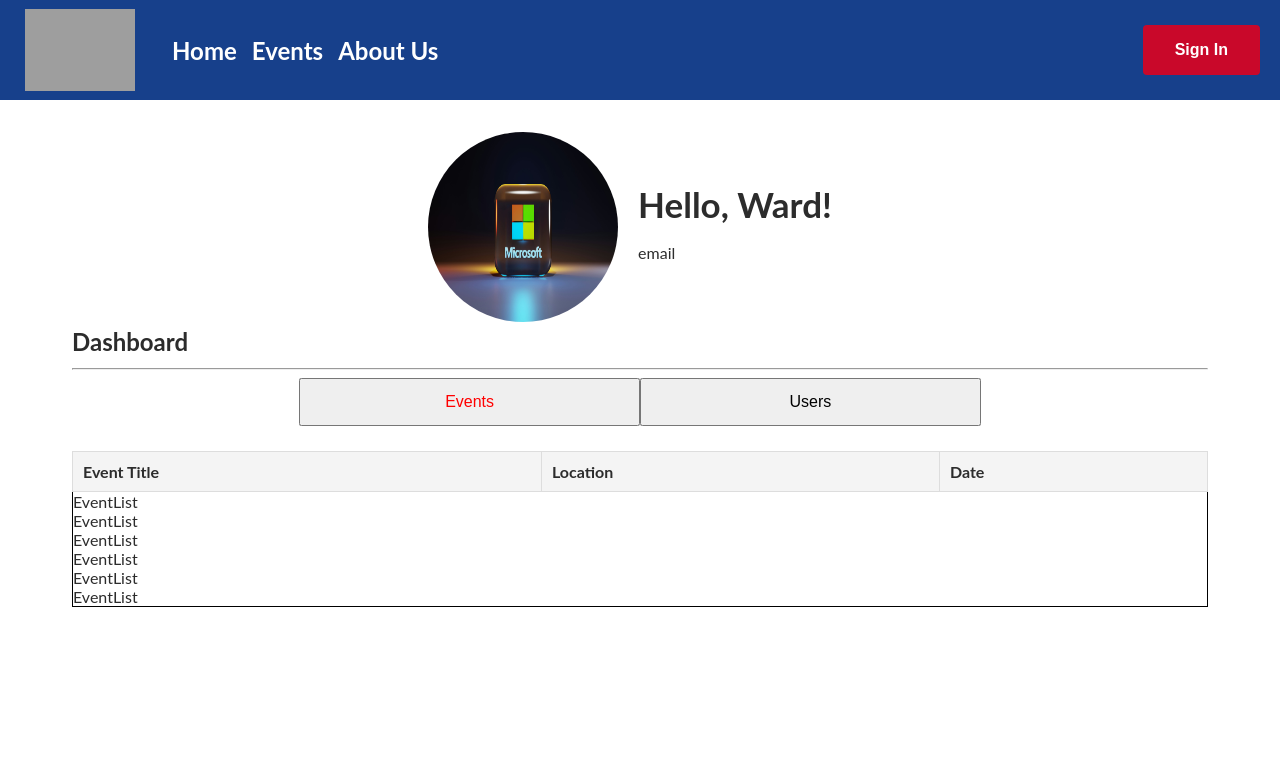
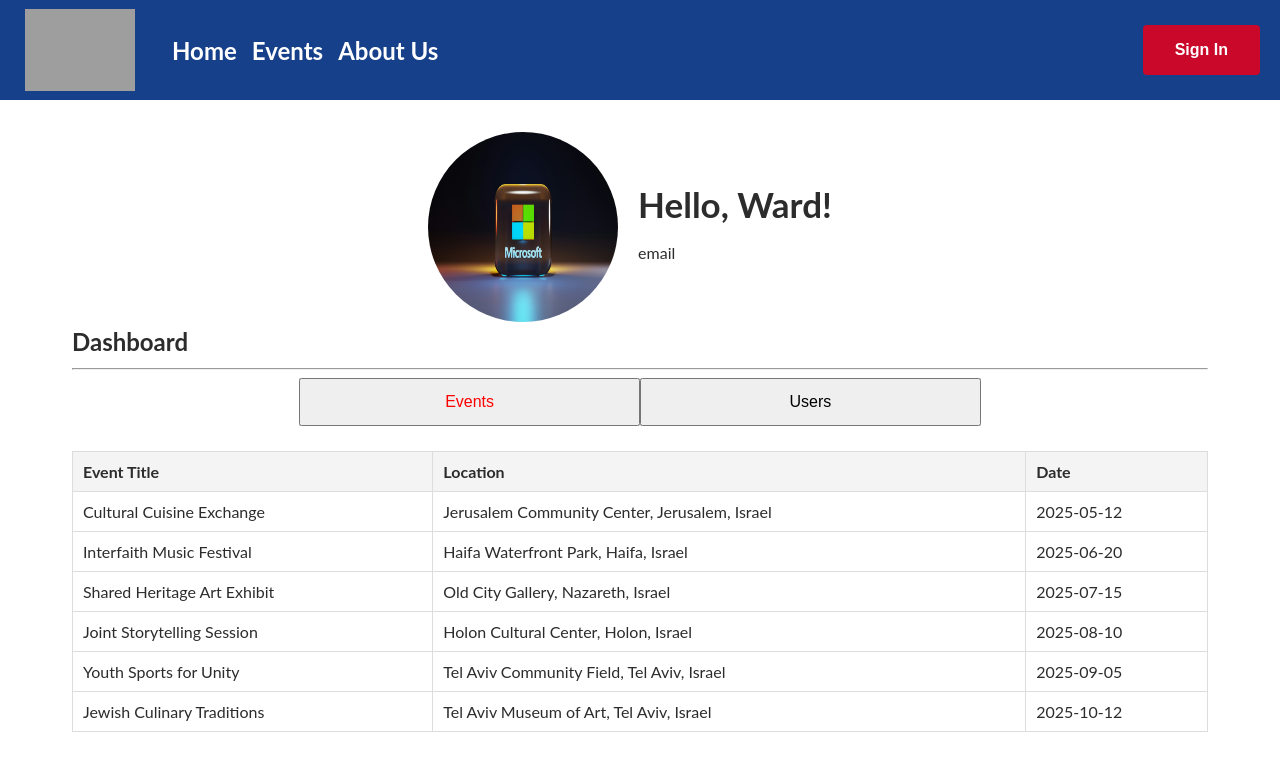
Before and after one commit to expozonee/cultural-harmony-app, a React (Vite) app: page /admin in a window 1280 px wide. Shown: the top 770 px of the page. Built offline with nearby package versions, Linux system fonts and the light colour scheme; no server answers; grey boxes are pictures that could not be loaded; a web font is replaced by a local one.

Commit message:
Add EventList component for rendering individual event rows

```diff
--- a/src/components/Events/EventList.jsx
+++ b/src/components/Events/EventList.jsx
@@ -1,3 +1,11 @@
-export default function EventList() {
-  return <div>EventList</div>;
+export default function EventList({ data }) {
+  return (
+    <tbody>
+      <tr>
+        <td>{data.event_title}</td>
+        <td>{data.location}</td>
+        <td>{data.date}</td>
+      </tr>
+    </tbody>
+  );
 }
```
